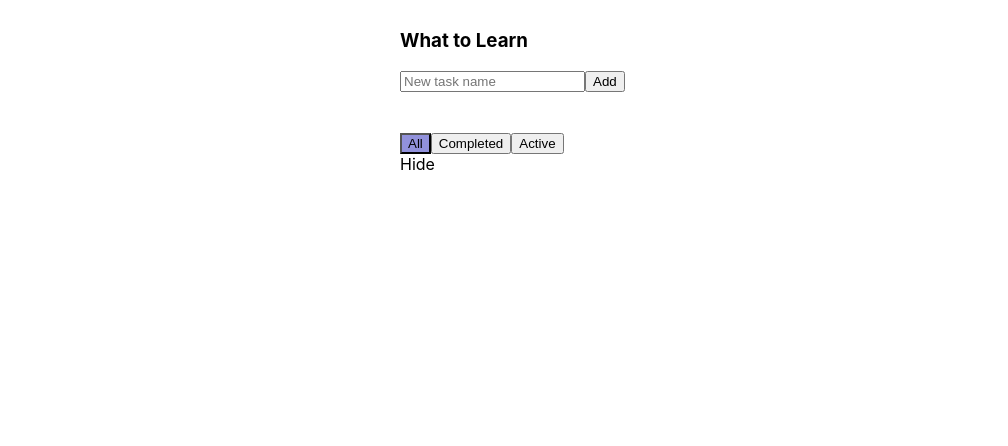
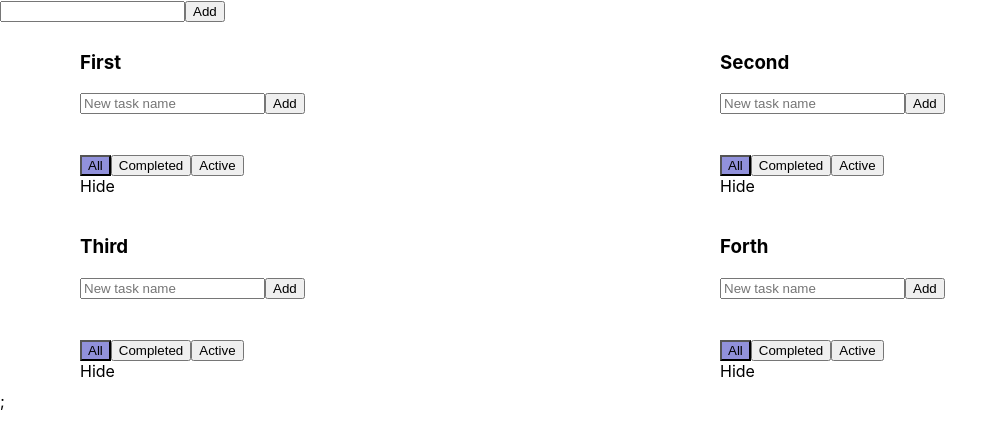
Before and after one commit to xxxzez/todoList, a React (Create React App) app: page / in a window 1280 px wide. Shown: the top 446 px of the page, without its empty margins (0-1008 px from the left). Built offline with nearby package versions, Linux system fonts and the light colour scheme.

Commit message:
feat: add addNewTodoList form

```diff
--- a/src/App.css
+++ b/src/App.css
@@ -1,4 +1,12 @@
-.App {}
+.App {
+  display: flex;
+  flex-direction: row;
+  flex-wrap: wrap;
+}
+
+.todoList {
+  width: 300px;
+}
 
 .todoList {
   width: 500px;
--- a/src/App.js
+++ b/src/App.js
@@ -1,109 +1,28 @@
 import React from "react";
 import "./App.css";
-import TodoListHeader from "./TodoListHeader";
-import TodoListFooter from "./TodoListFooter";
-import TodoListTasks from "./TodoListTasks";
+import TodoList from "./TodoList";
 
 class App extends React.Component {
-    // { id: 0, title: "JS", isDone: true, priority: "low" },
-    // { id: 1, title: "HTML", isDone: false, priority: "high" },
-    // { id: 2, title: "CSS", isDone: false, priority: "low" },
-    // { id: 3, title: "React", isDone: true, priority: "high" },
-
     state = {
-        tasks: [],
-        filterValue: "All",
-        nextTaskId: 0,
+        todolists: [
+            { id: 0, title: "First" },
+            { id: 1, title: "Second" },
+            { id: 2, title: "Third" },
+            { id: 3, title: "Forth" },
+        ],
     };
-
-    componentDidMount() {
-        this.restoreState();
-    }
-
-    saveState = () => {
-        let stateAsString = JSON.stringify(this.state);
-        localStorage.setItem("our-state", stateAsString);
-    };
-
-    restoreState = () => {
-        let state = {
-            tasks: [],
-            filterValue: "All",
-            nextTaskId: 0,
-        };
-
-        let stateAsString = localStorage.getItem("our-state");
-        if (stateAsString !== null) {
-            state = JSON.parse(stateAsString);
-        }
-        this.setState(state);
-    };
-
-    addTask = (newText) => {
-        let newTask = {
-            id: this.state.nextTaskId,
-            title: newText,
-            isDone: false,
-            priority: "high",
-        };
-        let newTasks = [...this.state.tasks, newTask];
-        this.setState(
-            { tasks: newTasks, nextTaskId: this.state.nextTaskId + 1 },
-            () => {
-                this.saveState();
-            }
-        );
-    };
-
-    changeFilter = (newFilterValue) => {
-        this.setState({
-            filterValue: newFilterValue,
-        });
-    };
-
-    changeTask = (taskId, obj) => {
-        let newTasks = this.state.tasks.map((task) => {
-            if (task.id !== taskId) {
-                return task;
-            } else {
-                return { ...task, ...obj };
-            }
-        });
-        this.setState({ tasks: newTasks });
-    };
-
-    changeStatus = (taskId, isDone) => {
-        this.changeTask(taskId, { isDone: isDone });
-    };
-
-    changeTaskTitle = (taskId, title) => {
-        this.changeTask(taskId, { title: title });
-    };
-
     render = () => {
+        let todoLists = this.state.todolists.map((tl) => (
+            <TodoList id={tl.id} title={tl.title} />
+        ));
         return (
-            <div className="App">
-                <div className="todoList">
-                    <TodoListHeader addTask={this.addTask} />
-                    <TodoListTasks
-                        changeTaskTitle={this.changeTaskTitle}
-                        changeStatus={this.changeStatus}
-                        tasks={this.state.tasks.filter((task) => {
-                            if (this.state.filterValue === "All") {
-                                return true;
-                            } else if (this.state.filterValue === "Active") {
-                                return task.isDone === false;
-                            } else if (this.state.filterValue === "Completed") {
-                                return task.isDone === true;
-                            }
-                        })}
-                    />
-                    <TodoListFooter
-                        changeFilter={this.changeFilter}
-                        filterValue={this.state.filterValue}
-                    />
+            <>
+                <div>
+                    <input />
+                    <button onClick={this.addTodoList}>Add</button>
                 </div>
-            </div>
+                <div className="App">{todoLists}</div>;
+            </>
         );
     };
 }
--- /dev/null
+++ b/src/TodoList.js
@@ -0,0 +1,107 @@
+import React from "react";
+import "./App.css";
+import TodoListHeader from "./TodoListHeader";
+import TodoListFooter from "./TodoListFooter";
+import TodoListTasks from "./TodoListTasks";
+
+class App extends React.Component {
+    state = {
+        tasks: [],
+        filterValue: "All",
+        nextTaskId: 0,
+    };
+
+    componentDidMount() {
+        this.restoreState();
+    }
+
+    saveState = () => {
+        let stateAsString = JSON.stringify(this.state);
+        localStorage.setItem("our-state-" + this.props.id, stateAsString);
+    };
+
+    restoreState = () => {
+        let state = {
+            tasks: [],
+            filterValue: "All",
+            nextTaskId: 0,
+        };
+
+        let stateAsString = localStorage.getItem("our-state-" + this.props.id);
+        if (stateAsString !== null) {
+            state = JSON.parse(stateAsString);
+        }
+        this.setState(state);
+    };
+
+    addTask = (newText) => {
+        let newTask = {
+            id: this.state.nextTaskId,
+            title: newText,
+            isDone: false,
+            priority: "high",
+        };
+        let newTasks = [...this.state.tasks, newTask];
+        this.setState(
+            { tasks: newTasks, nextTaskId: this.state.nextTaskId + 1 },
+            () => {
+                this.saveState();
+            }
+        );
+    };
+
+    changeFilter = (newFilterValue) => {
+        this.setState({
+            filterValue: newFilterValue,
+        });
+    };
+
+    changeTask = (taskId, obj) => {
+        let newTasks = this.state.tasks.map((task) => {
+            if (task.id !== taskId) {
+                return task;
+            } else {
+                return { ...task, ...obj };
+            }
+        });
+        this.setState({ tasks: newTasks });
+    };
+
+    changeStatus = (taskId, isDone) => {
+        this.changeTask(taskId, { isDone: isDone });
+    };
+
+    changeTaskTitle = (taskId, title) => {
+        this.changeTask(taskId, { title: title });
+    };
+
+    render = () => {
+        return (
+            <div className="todoList">
+                <TodoListHeader
+                    addTask={this.addTask}
+                    title={this.props.title}
+                />
+                <TodoListTasks
+                    changeTaskTitle={this.changeTaskTitle}
+                    changeStatus={this.changeStatus}
+                    tasks={this.state.tasks.filter((task) => {
+                        if (this.state.filterValue === "All") {
+                            return true;
+                        } else if (this.state.filterValue === "Active") {
+                            return task.isDone === false;
+                        } else if (this.state.filterValue === "Completed") {
+                            return task.isDone === true;
+                        }
+                    })}
+                />
+                <TodoListFooter
+                    changeFilter={this.changeFilter}
+                    filterValue={this.state.filterValue}
+                />
+            </div>
+        );
+    };
+}
+
+export default App;
--- a/src/TodoListHeader.js
+++ b/src/TodoListHeader.js
@@ -33,7 +33,7 @@ class TodoListHeader extends React.Component {
         let inputClass = this.state.error === true ? "error" : "";
         return (
             <div className="todoList-header">
-                <h3 className="todoList-header__title">What to Learn</h3>
+                <h3 className="todoList-header__title">{this.props.title}</h3>
                 <div className="todoList-newTaskForm">
                     <input
                         value={this.state.title}
```
